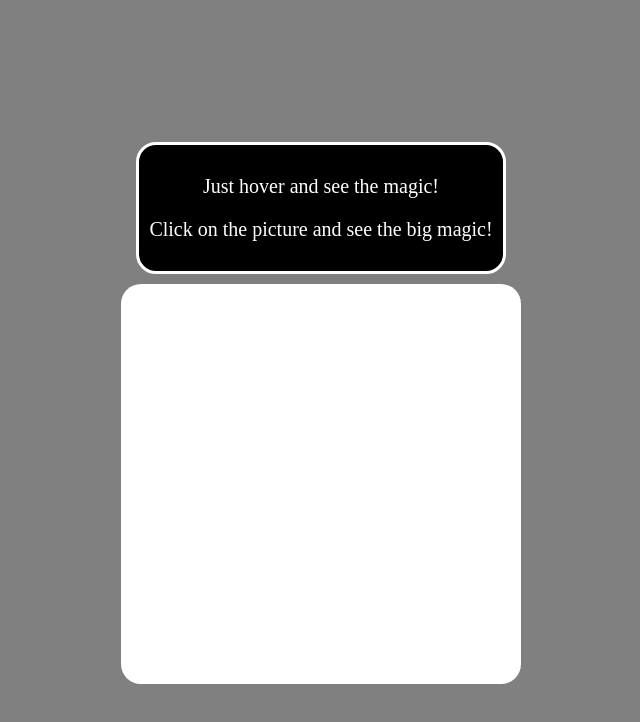
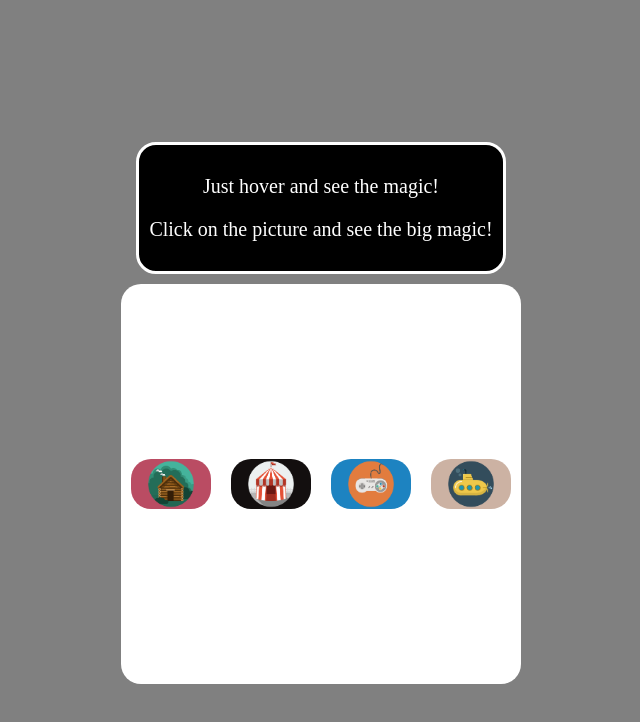
Before and after one commit to bilalsGitHub/Expanding-Cards, a plain HTML site: page Expanding Cards-1/index.html in a window 1280 px wide. Shown: the whole page, without its empty margins (319-959 px from the left). Drawn offline with Linux system fonts and the light colour scheme; the site is published under a folder, as on GitHub Pages, so addresses that start at the root find nothing.

Commit message:
Update index.html

```diff
--- a/Expanding Cards-1/index.html
+++ b/Expanding Cards-1/index.html
@@ -14,10 +14,10 @@
         <p>Click on the picture and see the big magic!</p>
     </div>
     <div class="container">
-        <div class="panel" style="background-image: url(/img/cabin.png)"></div>
-        <div class="panel" style="background-image: url(/img/circus.png)"></div>
-        <div class="panel" style="background-image: url(/img/game.png)"></div>
-        <div class="panel" style="background-image: url(/img/submarine.png)"></div>
+        <div class="panel" style="background-image: url(img/cabin.png)"></div>
+        <div class="panel" style="background-image: url(img/circus.png)"></div>
+        <div class="panel" style="background-image: url(img/game.png)"></div>
+        <div class="panel" style="background-image: url(img/submarine.png)"></div>
     </div>
 
     <script src="main.js"></script>
```
